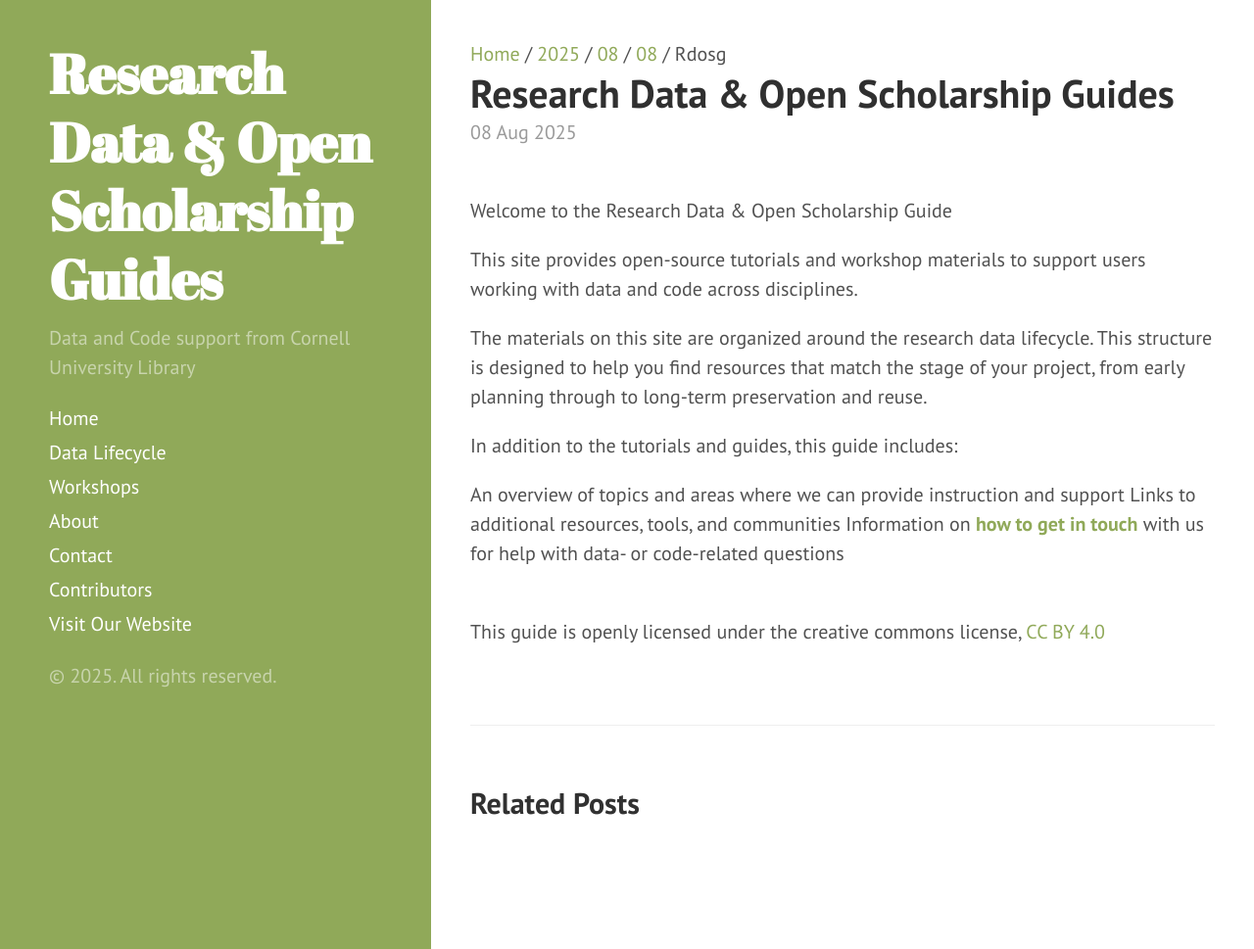
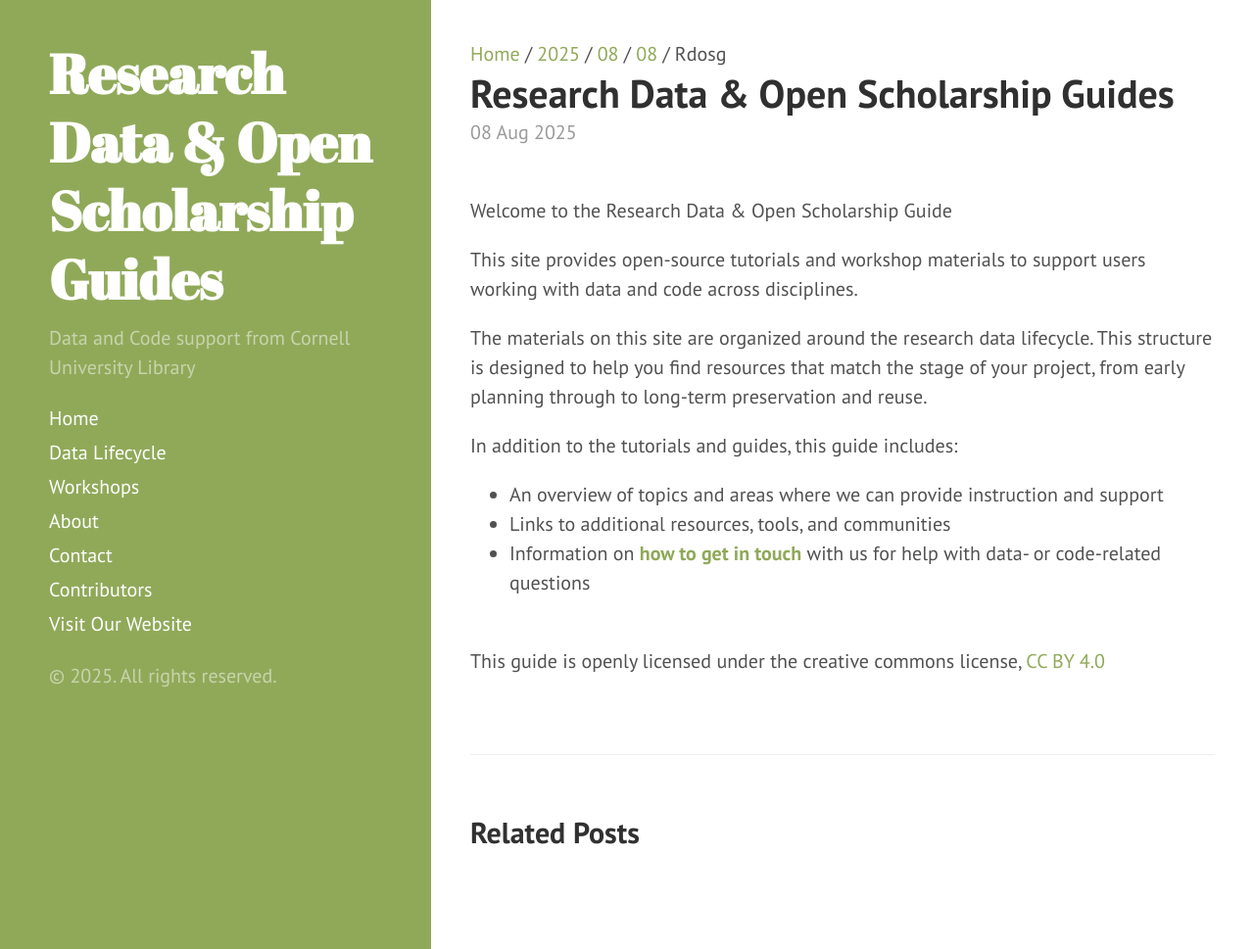
Before and after one commit to lenciabeltran/rdos_dataden, a Jekyll site: the page built from _posts/2025-08-08-rdosg.md, in a window 1280 px wide and 969 px high. Shown: the whole window at 98% size. Built offline with Jekyll 4.4.1, drawn with Linux system fonts in a browser that asks for light colours.

Commit message:
added bulleted list for home page

```diff
--- a/_posts/2025-08-08-rdosg.md
+++ b/_posts/2025-08-08-rdosg.md
@@ -12,9 +12,9 @@
 
 In addition to the tutorials and guides, this guide includes:
 
-An overview of topics and areas where we can provide instruction and support
-Links to additional resources, tools, and communities
-Information on **[how to get in touch](http://127.0.0.1:4000/gitbook/pages/contact/)** with us for help with data- or code-related questions
+- An overview of topics and areas where we can provide instruction and support
+- Links to additional resources, tools, and communities
+- Information on **[how to get in touch](http://127.0.0.1:4000/gitbook/pages/contact/)** with us for help with data- or code-related questions
 
 
 <br>
```
